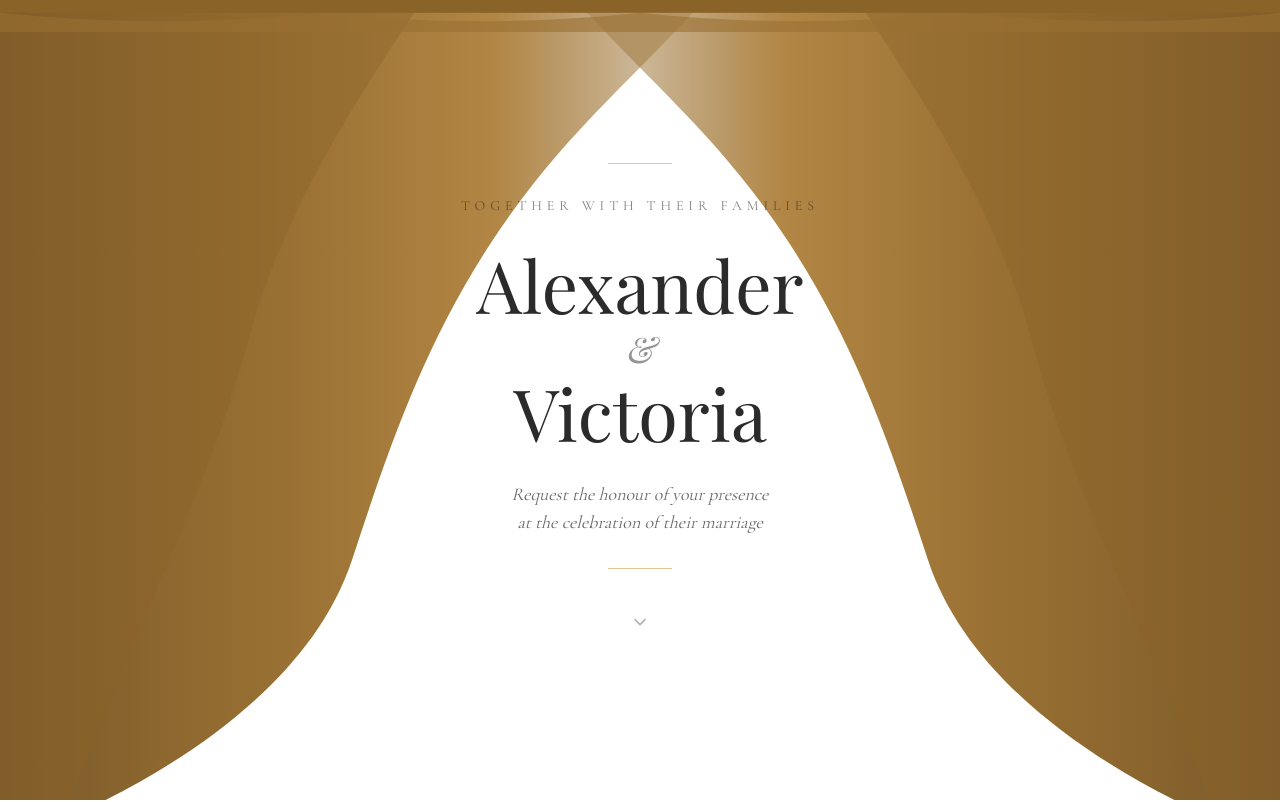
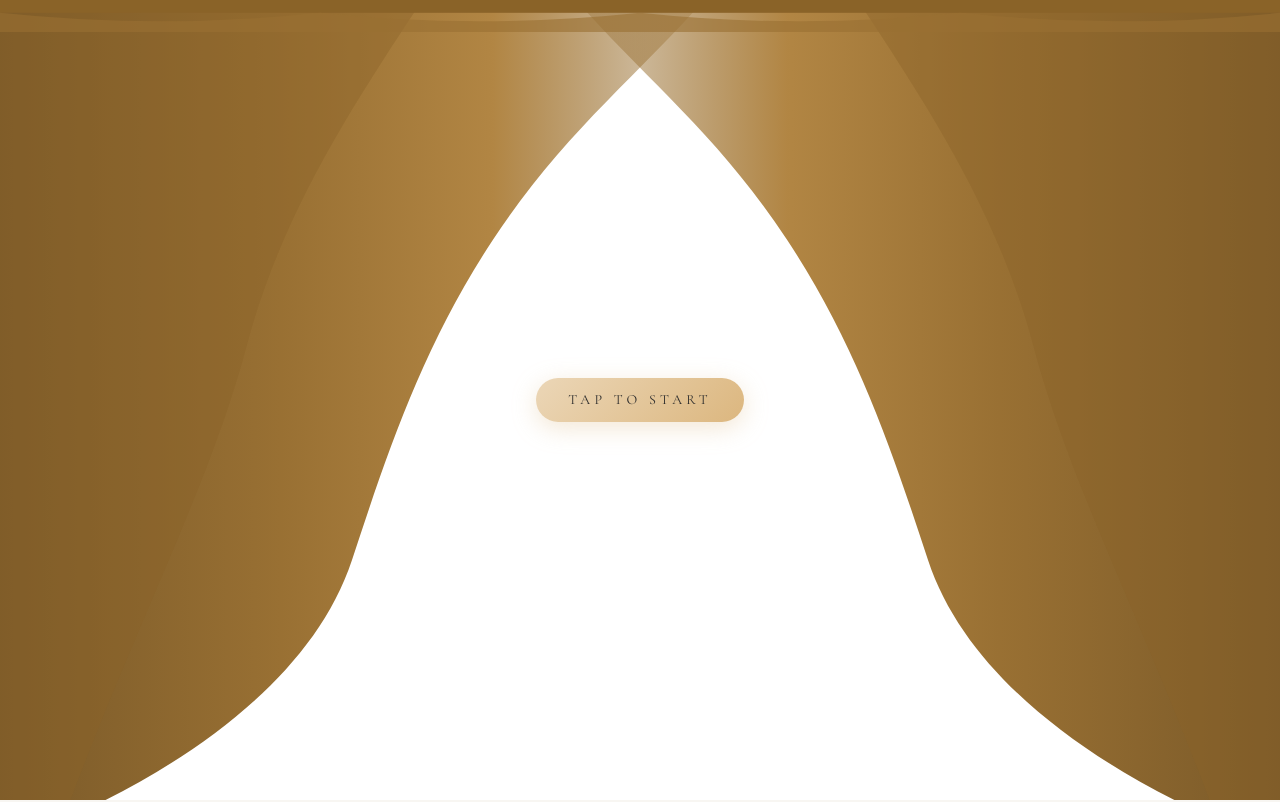
Before and after one commit to nazihsaba/vows-voyage-creator, a React (Vite) app: page /preview/opulence in a window 1280 px wide. Shown: the top 802 px of the page. Built offline with nearby package versions, Linux system fonts and the light colour scheme; the HTML template or start-up script is replaced by a standard one.

Commit message:
Add tap to start Opulence reveal

```diff
--- a/src/components/templates/OpulencePreview.tsx
+++ b/src/components/templates/OpulencePreview.tsx
@@ -114,24 +114,53 @@ const NavCircle = ({ label }: { label: string }) => (
 const OpulencePreview = () => {
   const staticWeddingDate = new Date("2025-09-15");
   const staticRsvpDeadline = new Date("2025-08-15");
+  const [started, setStarted] = useState(false);
 
   return (
-    <div className="relative w-full min-h-screen bg-white text-[hsl(0,0%,17%)] overflow-x-hidden" style={{ fontFamily: "'Cormorant Garamond', 'Times New Roman', serif" }}>
+    <div
+      className="relative w-full min-h-screen bg-white text-[hsl(0,0%,17%)]"
+      style={{
+        fontFamily: "'Cormorant Garamond', 'Times New Roman', serif",
+        overflowX: "hidden",
+        overflowY: started ? "auto" : "hidden",
+        maxHeight: started ? "none" : "100vh",
+      }}
+    >
 
       {/* ═══ OPENING SCREEN ═══ */}
       <section className="relative min-h-screen flex flex-col items-center justify-center text-center overflow-hidden">
-        <CurtainDrapes />
+        <CurtainDrapes opened={started} />
 
-        <div className="relative z-10 px-6 py-16 max-w-lg mx-auto space-y-8">
-          <div className="opacity-0 animate-[fadeIn_0.8s_ease-out_0.8s_forwards]">
+        {/* Tap to Start */}
+        {!started && (
+          <div className="absolute inset-0 z-[5] flex items-center justify-center">
+            <button
+              onClick={() => setStarted(true)}
+              className="relative z-10 px-8 py-3 rounded-full text-sm uppercase tracking-[0.3em] font-medium transition-all duration-300 hover:scale-105 active:scale-95"
+              style={{
+                background: "linear-gradient(135deg, hsl(36, 57%, 82%), hsl(36, 57%, 68%))",
+                color: "hsl(0, 0%, 17%)",
+                boxShadow: "0 6px 24px hsl(36 57% 74% / 0.4)",
+              }}
+            >
+              Tap to Start
+            </button>
+          </div>
+        )}
+
+        <div
+          className="relative z-10 px-6 py-16 max-w-lg mx-auto space-y-8 transition-opacity duration-700"
+          style={{ opacity: started ? 1 : 0, transitionDelay: started ? "0.8s" : "0s" }}
+        >
+          <div>
             <div className="w-16 h-px mx-auto" style={{ background: "hsl(36, 57%, 74%)" }} />
           </div>
 
-          <div className="opacity-0 animate-[fadeInUp_0.7s_ease-out_1s_forwards]">
+          <div>
             <p className="text-sm uppercase tracking-[0.35em] opacity-60">Together with their families</p>
           </div>
 
-          <div className="opacity-0 animate-[scaleIn_0.8s_ease-out_1.2s_forwards]">
+          <div>
             <h1 className="text-5xl md:text-7xl leading-tight" style={{ fontWeight: 300 }}>
               Alexander
               <span className="block text-3xl md:text-4xl my-2 italic opacity-50">&</span>
@@ -139,17 +168,17 @@ const OpulencePreview = () => {
             </h1>
           </div>
 
-          <div className="opacity-0 animate-[fadeInUp_0.7s_ease-out_1.5s_forwards]">
+          <div>
             <p className="text-base md:text-lg leading-relaxed opacity-70 italic whitespace-pre-line">
               {"Request the honour of your presence\nat the celebration of their marriage"}
             </p>
           </div>
 
-          <div className="opacity-0 animate-[fadeIn_0.8s_ease-out_1.7s_forwards]">
+          <div>
             <div className="w-16 h-px mx-auto" style={{ background: "hsl(36, 57%, 74%)" }} />
           </div>
 
-          <div className="opacity-0 animate-[fadeIn_1s_ease-out_2s_forwards] pt-4">
+          <div className="pt-4">
             <ChevronDown className="w-5 h-5 mx-auto animate-bounce opacity-40" />
           </div>
         </div>
```
